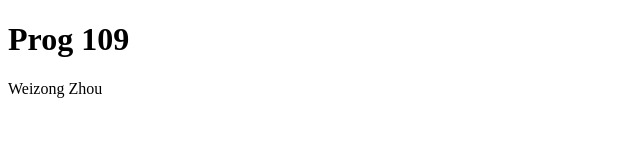
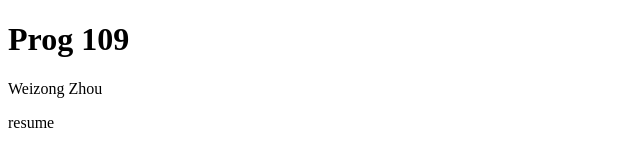
Before and after one commit to Weyjones/Weyjones.github.io, a plain HTML site: page index.html in a window 1280 px wide. Shown: the full height of the page, 0-640 px from the left. Drawn offline with Linux system fonts and the light colour scheme.

Commit message:
lazy commit

```diff
--- a/index.html
+++ b/index.html
@@ -3,5 +3,6 @@
 <body>
 <h1>Prog 109</h1>
 <p>Weizong Zhou</p>
+<a herf="http://weyjones.github.io/resume">resume</a>
 </body>
 </html>
```
